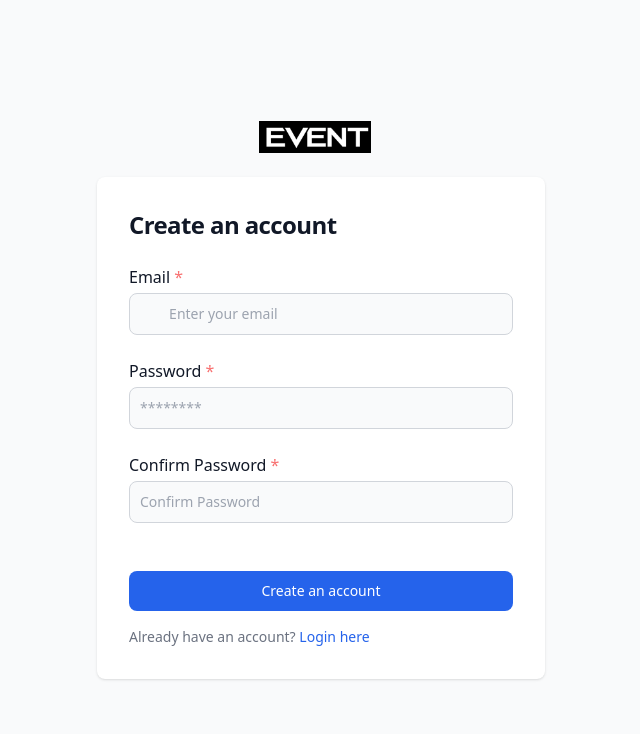
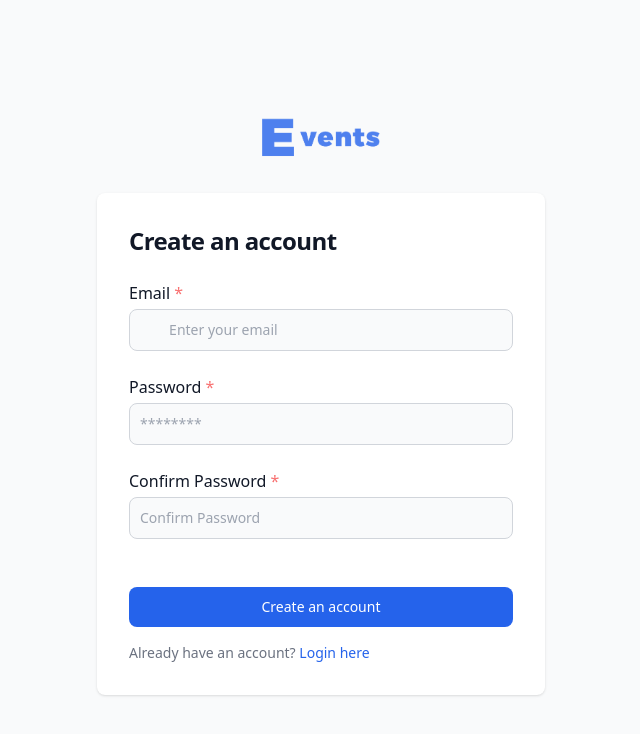
Before and after one commit to abbassays/event-brite, a Next.js app: page /signup in a window 1280 px wide. Shown: the top 734 px of the page, without its empty margins (319-959 px from the left). Built offline with nearby package versions, Linux system fonts and the light colour scheme.

Commit message:
added logo

```diff
--- a/components/CustomUI/Footer.tsx
+++ b/components/CustomUI/Footer.tsx
@@ -2,6 +2,7 @@ import React from "react";
 import Link from "next/link";
 import Image from "next/image";
 import { FaInstagram, FaFacebook, FaTwitter, FaWhatsapp } from "react-icons/fa";
+import Logo from "./Logo";
 
 const Footer = () => {
   const socialIcons = [
@@ -80,13 +81,7 @@ const Footer = () => {
         <div className="md:flex md:justify-between">
           <div className="mb-6 md:mb-0">
             <Link href="/" className="flex items-center">
-              {/* <Image
-                width={96}
-                height={96}
-                src="/images/logo.png"
-                className="w-auto h-8 mr-3"
-                alt="Logo"
-              /> */}
+              <Logo />
             </Link>
           </div>
 
--- /dev/null
+++ b/components/CustomUI/Logo.tsx
@@ -0,0 +1,17 @@
+import { cn } from "@/utils";
+import Image from "next/image";
+import React from "react";
+
+type Props = {
+  className?: string;
+};
+
+const Logo = ({ className }: Props) => {
+  return (
+    <div className={cn("relative w-32 aspect-[4/2]", className)}>
+      <Image src="/images/logo.png" alt="Logo" fill />
+    </div>
+  );
+};
+
+export default Logo;
--- a/pages/login.tsx
+++ b/pages/login.tsx
@@ -3,21 +3,16 @@ import { useRouter } from "next/router";
 import LoginForm from "../components/Auth/LoginForm";
 import Link from "next/link";
 import Image from "next/image";
+import Logo from "@/components/CustomUI/Logo";
 
 const LoginPage = () => {
   const router = useRouter();
   return (
     <section className="bg-gray-50">
       <div className="flex flex-col items-center justify-center px-6 py-8 mx-auto md:h-screen lg:py-0">
-      <div className="mb-6">
+        <div className="mb-6">
           <Link href="/" className="flex items-center">
-            <Image
-              width={96}
-              height={96}
-              src="/images/logo.png"
-              className="h-8 mr-3 w-auto"
-              alt="Logo"
-            />
+            <Logo />
           </Link>
         </div>
         <div className="w-full bg-white rounded-lg shadow md:mt-0 sm:max-w-md xl:p-0">
--- a/pages/signup.tsx
+++ b/pages/signup.tsx
@@ -1,7 +1,6 @@
-import React from "react";
+import Logo from "@/components/CustomUI/Logo";
+import Link from "next/link";
 import SignUpForm from "../components/Auth/SignUpForm";
-import Link from "next/link";
-import Image from "next/image";
 
 type Props = {};
 
@@ -11,13 +10,7 @@ const SignUpPage = (props: Props) => {
       <div className="flex flex-col items-center justify-center px-6 py-8 mx-auto md:h-screen lg:py-0">
         <div className="mb-6">
           <Link href="/" className="flex items-center">
-            <Image
-              width={96}
-              height={96}
-              src="/images/logo.png"
-              className="h-8 mr-3 w-auto"
-              alt="Logo"
-            />
+            <Logo />
           </Link>
         </div>
         <div className="w-full bg-white rounded-lg shadow md:mt-0 sm:max-w-md xl:p-0">
```
Also changed, not shown: public/icon.png, public/images/logo.png.
